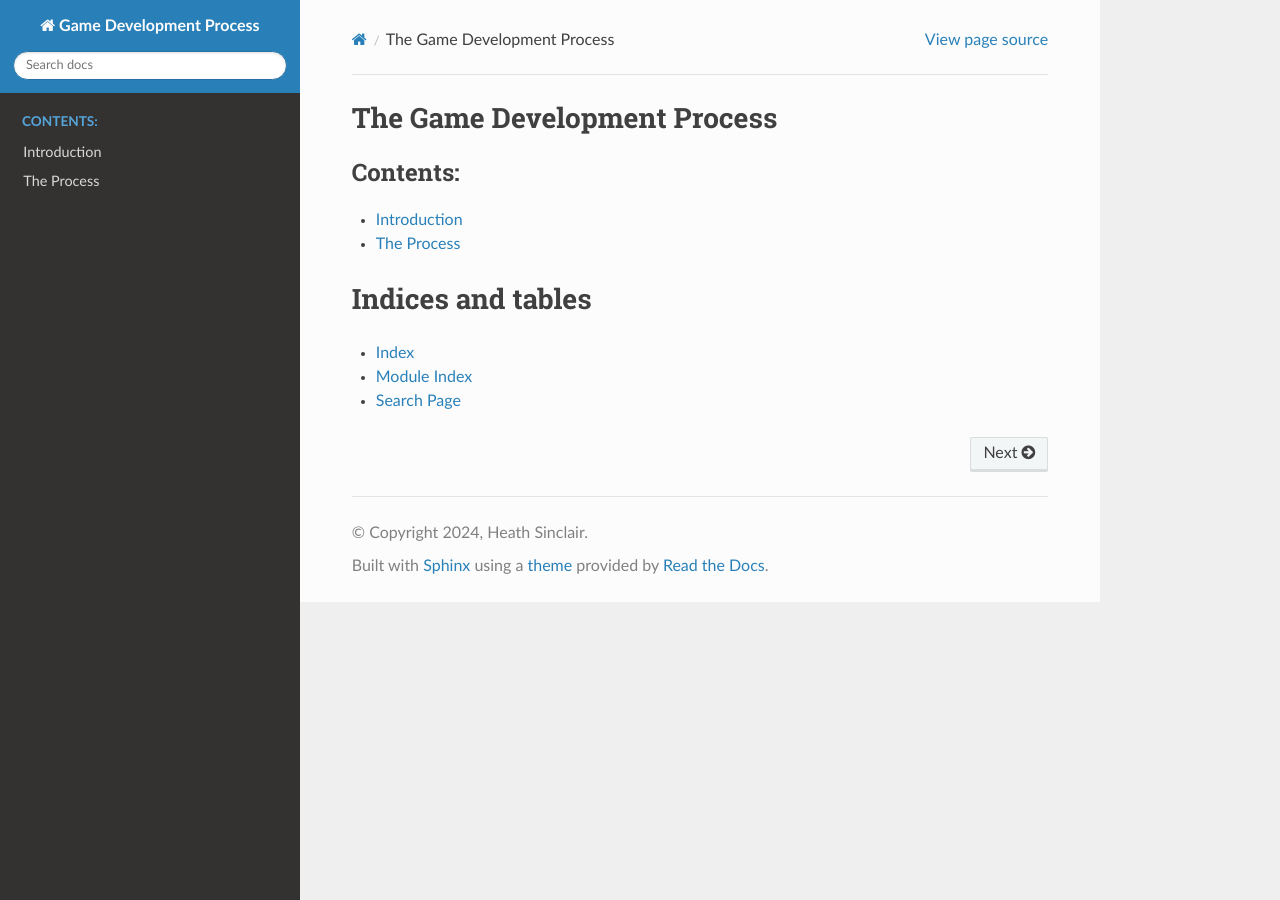
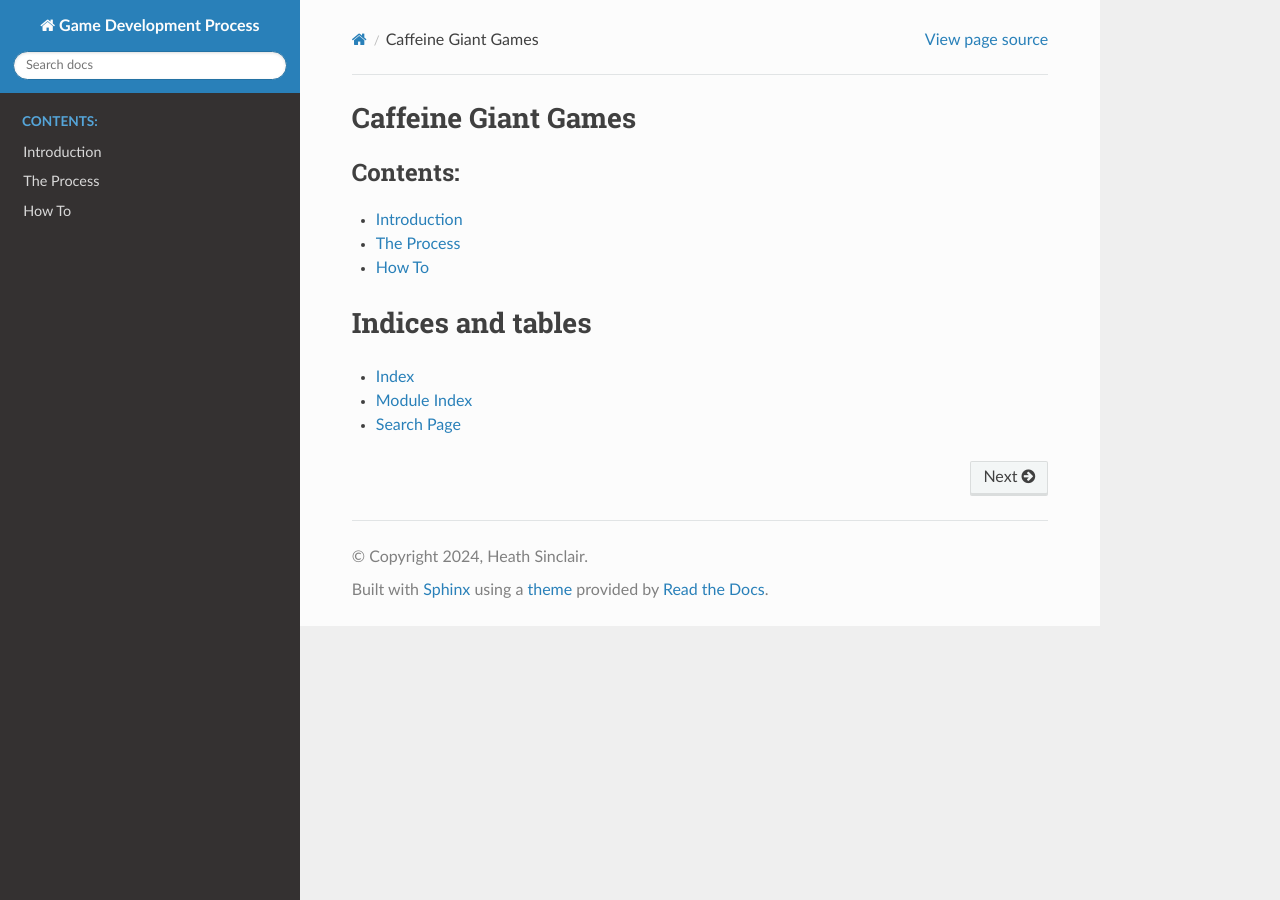
Before and after one commit to hsinclair6140/caffeine-giant, a Sphinx documentation site: the page built from doc/index.rst, in a window 1280 px wide. Built offline with Sphinx 7.4.7 and the Read the Docs theme 2.0.0, drawn with Linux system fonts in a browser that asks for light colours.

Commit message:
Created a new folder hierarchy for the pages.

```diff
--- /dev/null
+++ b/doc/HowTo/CreatingPackages/creating-packages.rst
@@ -0,0 +1,2 @@
+Creating Packages
+=================
--- /dev/null
+++ b/doc/HowTo/how-to.rst
@@ -0,0 +1,2 @@
+How To
+======
--- a/doc/index.rst
+++ b/doc/index.rst
@@ -1,18 +1,14 @@
-.. Game Development Process documentation master file, created by
-   sphinx-quickstart on Fri Apr  5 05:50:55 2024.
-   You can adapt this file completely to your liking, but it should at least
-   contain the root `toctree` directive.
-
-The Game Development Process
-============================
+Caffeine Giant Games
+====================
 
 .. toctree::
    :maxdepth: 2
    :caption: Contents:
    :titlesonly:
 
-   introduction
-   process
+   Introduction/introduction
+   Process/process
+   HowTo/how-to
 
 Indices and tables
 ==================
```
Also changed, not shown: doc/Introduction/introduction.rst (renamed from doc/introduction.rst), doc/Process/process.rst (renamed from doc/process.rst).
